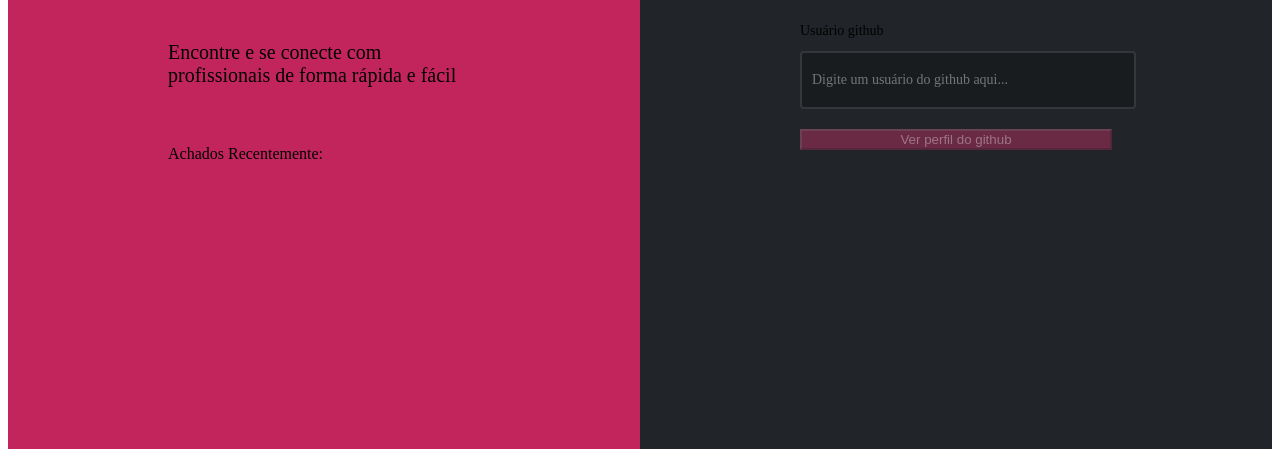
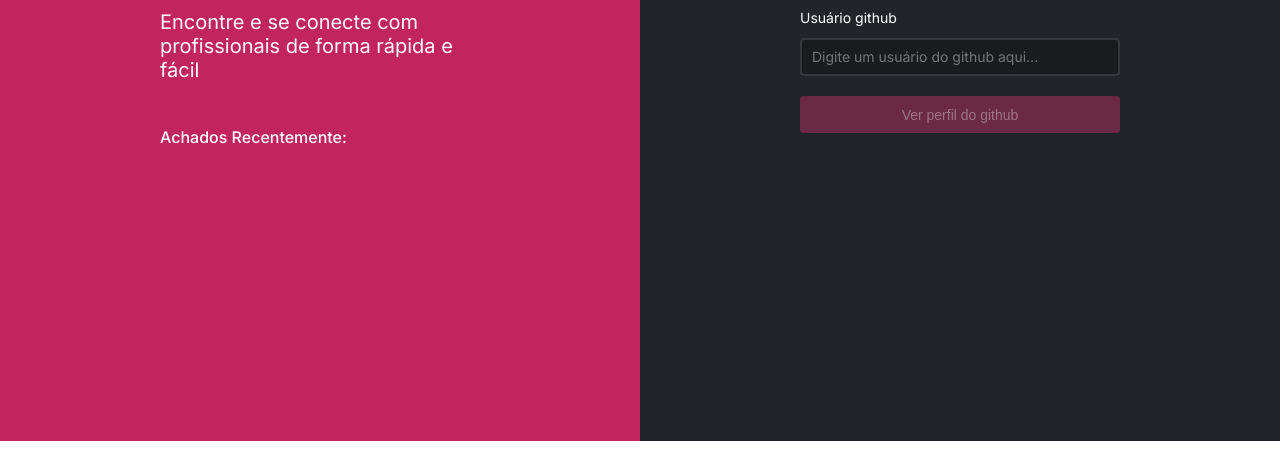
Before and after one commit to CiscoFran10/Git-Search, a plain HTML site: page pages/home/index.html in a window 1280 px wide. Shown: the part 359-816 px from the top of the page. Drawn offline with Linux system fonts and the light colour scheme; files that its build step writes are made by us from their sources; the site is published under a folder, as on GitHub Pages, so addresses that start at the root find nothing.

Commit message:
Update index.html

```diff
--- a/pages/home/index.html
+++ b/pages/home/index.html
@@ -8,7 +8,7 @@
   <link rel="preconnect" href="https://fonts.googleapis.com">
   <link rel="preconnect" href="https://fonts.gstatic.com" crossorigin>
   <link href="https://fonts.googleapis.com/css2?family=Inter:wght@400;500;600;700&display=swap" rel="stylesheet">
-  <link rel="stylesheet" href="/styles/globalStyles.css" />
+  <link rel="stylesheet" href="./styles/globalStyles.css" />
   <link rel="stylesheet" href="index.css" />
   <title>Git Search</title>
 </head>
```
